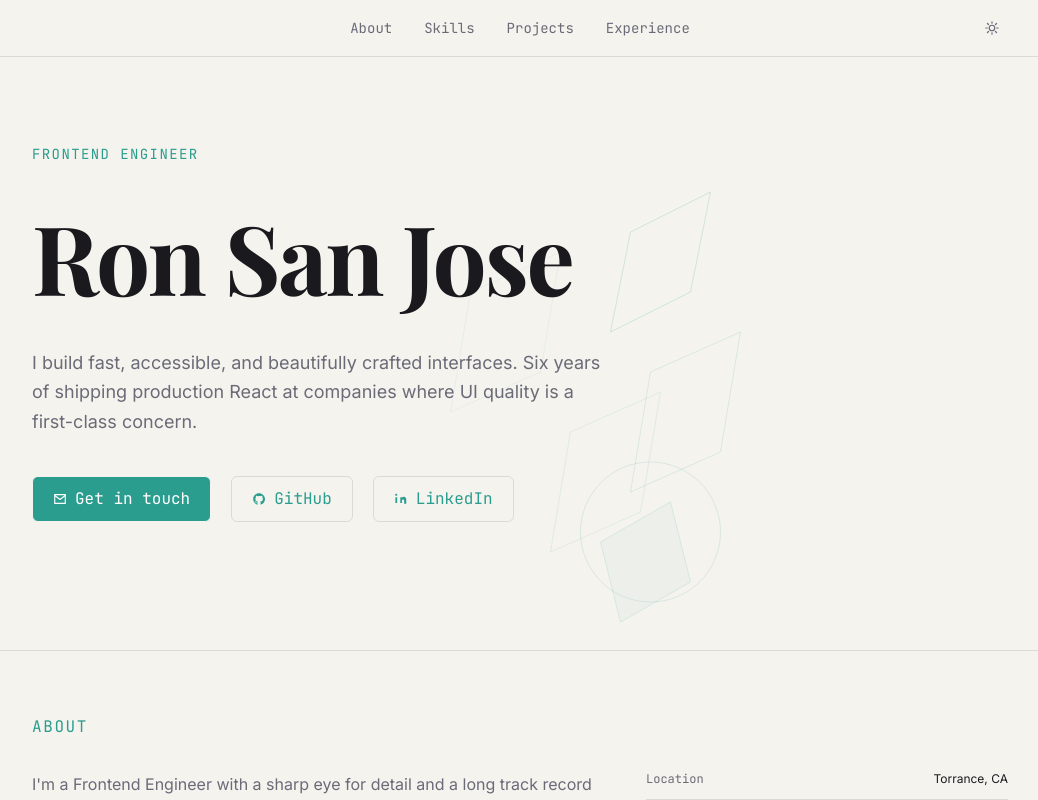
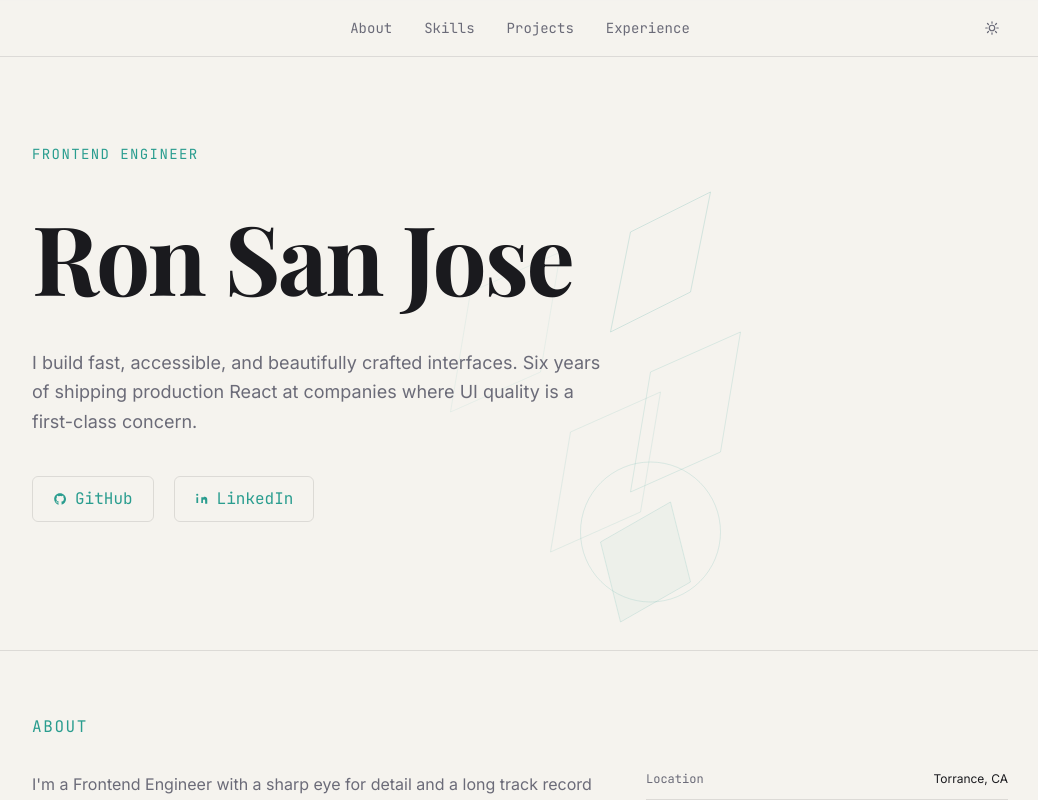
Before and after one commit to ronsj/ronsj.dev-2026, a Next.js app: page / in a window 1280 px wide. Shown: the top 800 px of the page, without its empty margins (120-1158 px from the left). Built offline with nearby package versions, Linux system fonts and the light colour scheme.

Commit message:
Remove email button

```diff
--- a/components/hero-section.tsx
+++ b/components/hero-section.tsx
@@ -25,13 +25,6 @@ export function HeroSection() {
 
         <div className="mt-10 flex flex-col gap-3 sm:flex-row sm:flex-wrap sm:items-center lg:gap-5">
           <a
-            href={`mailto:${hero.email}`}
-            className="bg-site-accent text-site-cta border-site-accent lg:border-site-bg inline-flex items-center justify-center gap-2 rounded-md border px-5 py-2.5 font-mono text-base transition-opacity hover:opacity-90"
-          >
-            <MailIcon className="size-3.5" />
-            Get in touch
-          </a>
-          <a
             href={hero.github}
             target="_blank"
             rel="noopener noreferrer"
```
